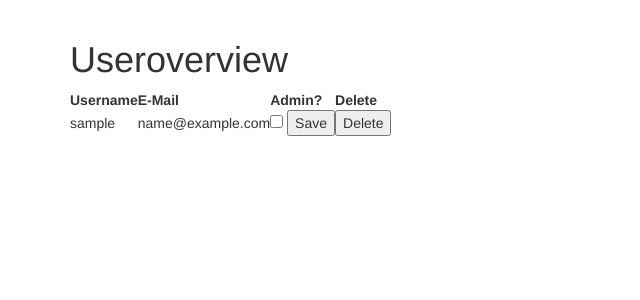
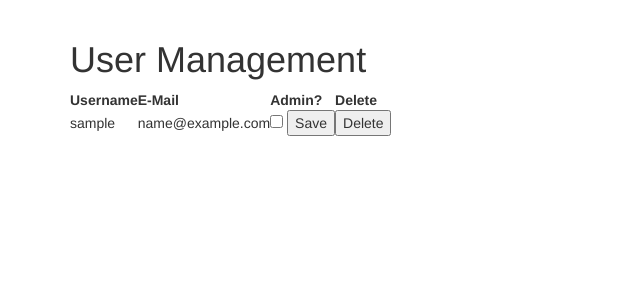
Before and after one commit to domipso/forum, a Python web app: template app/templates/show_users.html in a window 1280 px wide. Shown: the part 52-352 px from the top of the page, without its empty margins (0-640 px from the left). Run offline with Jinja, Linux system fonts and the light colour scheme; the template is opened without the code that fills it: most values are stand-ins (such as "Sample title", 1, 10 or a date in 2020); some libraries are stand-ins or nearby versions.

Commit message:
RestAPI_3

```diff
--- a/app/templates/show_users.html
+++ b/app/templates/show_users.html
@@ -1,7 +1,7 @@
 {% extends "base.html" %}
 
 {% block app_content %}
-    <h1>Useroverview</h1>
+    <h1>User Management</h1>
     <table>
         <thead>
             <tr>
```
